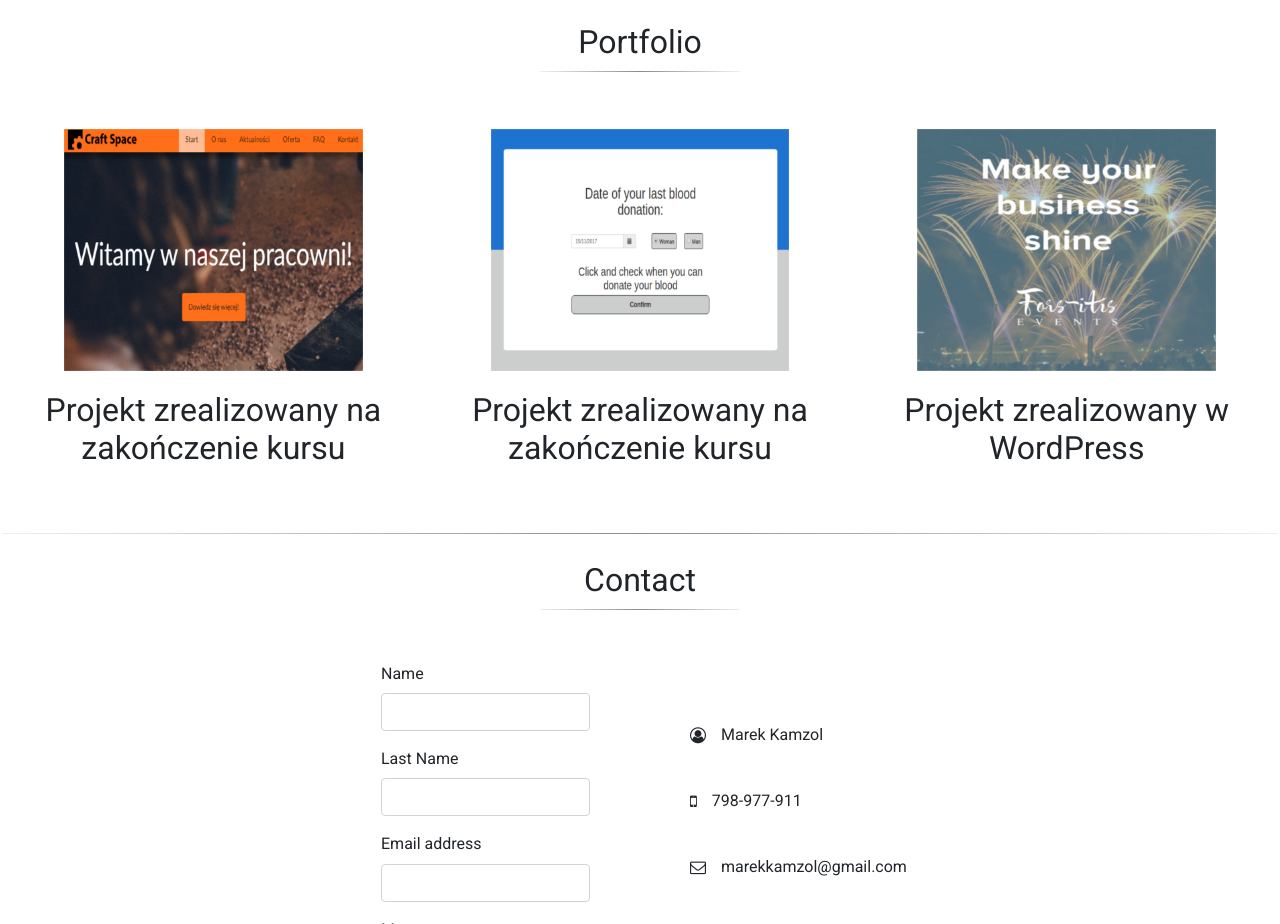
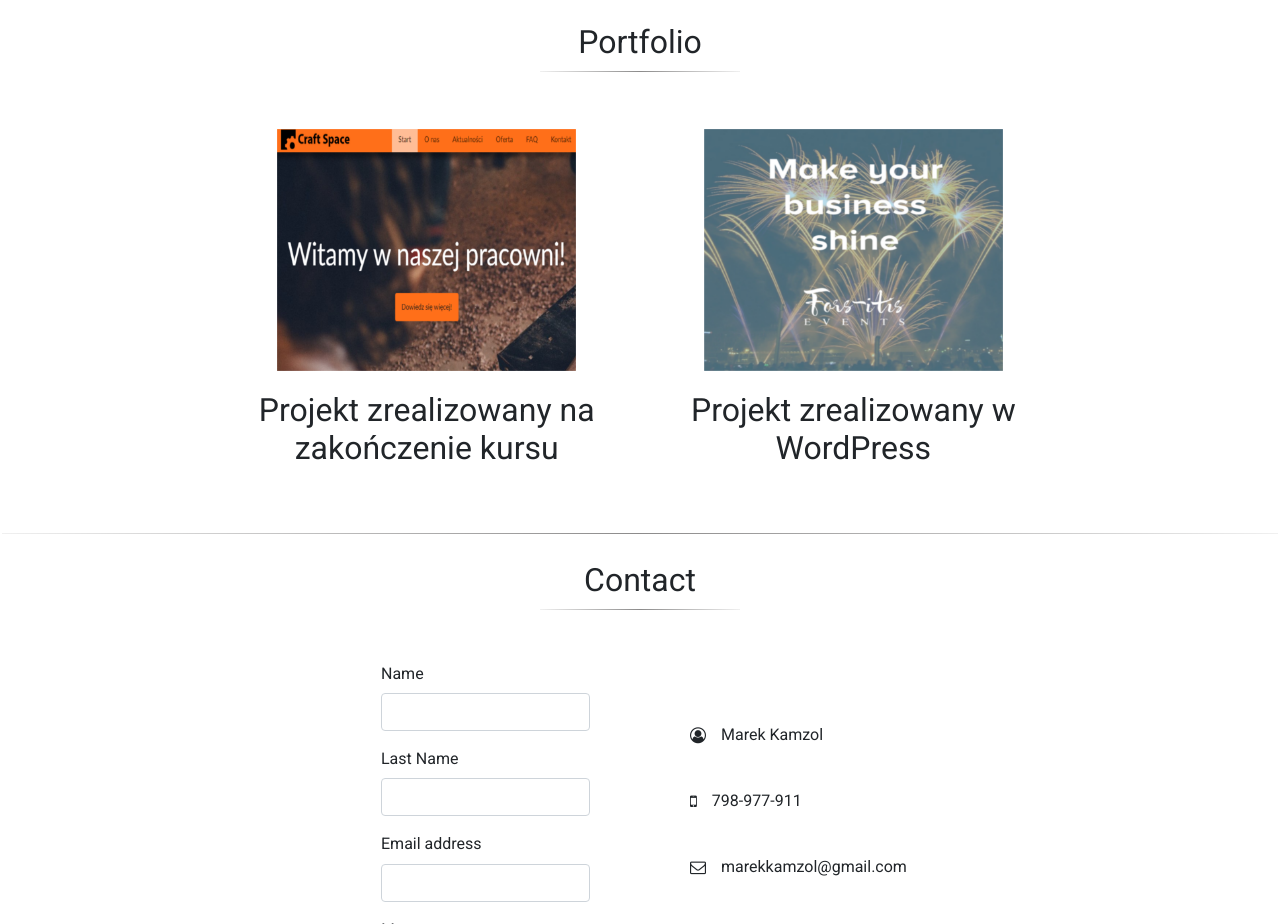
Before and after one commit to Calipso997/test, a website built with webpack: page dist/index.html in a window 1280 px wide. Shown: the part 1440-2364 px from the top of the page. Built offline with nearby package versions, Linux system fonts and the light colour scheme.

Commit message:
New version

```diff
--- a/dist/index.html
+++ b/dist/index.html
@@ -118,12 +118,6 @@
                     </a>
                     <h2>Projekt zrealizowany na zakończenie kursu</h2>
                 </div>
-                <div class="schedulePr col-sm-4 col-lg-4" data-aos="zoom-out" data-aos-duration="1000">
-                    <a href="https://calipso997.github.io/Projekt-koncowy/" target="_blank">
-                        <img class="img_project" src="../img/BloodDonation.png" alt="Craftspace" border="0" />
-                    </a>
-                    <h2>Projekt zrealizowany na zakończenie kursu</h2>
-                </div>
                 <div class="schedulePr col-sm-4 col-lg-4" data-aos="zoom-in" data-aos-duration="1000">
                     <a href="http://forsitisevents.com/" target="_blank">
                         <img class="img_project" src="../img/forsitisevents.png" alt="Craftspace" border="0" />
```
